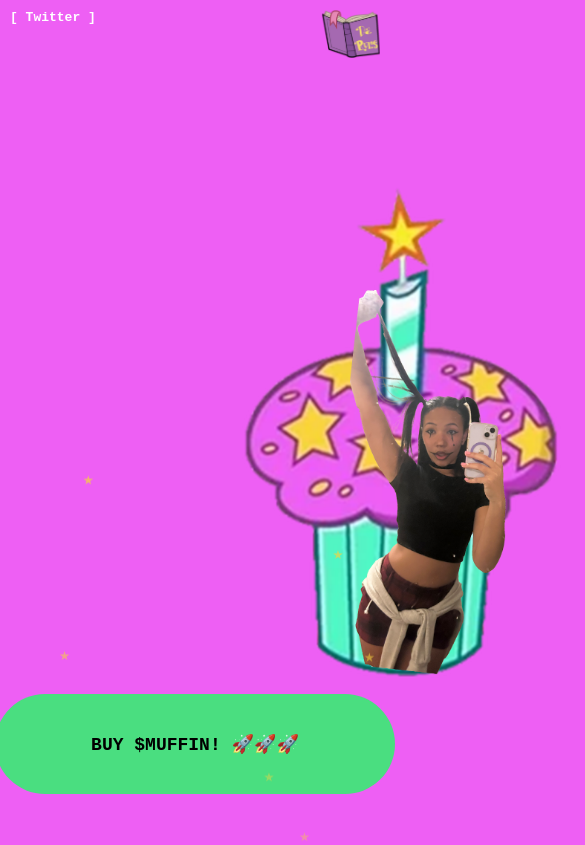
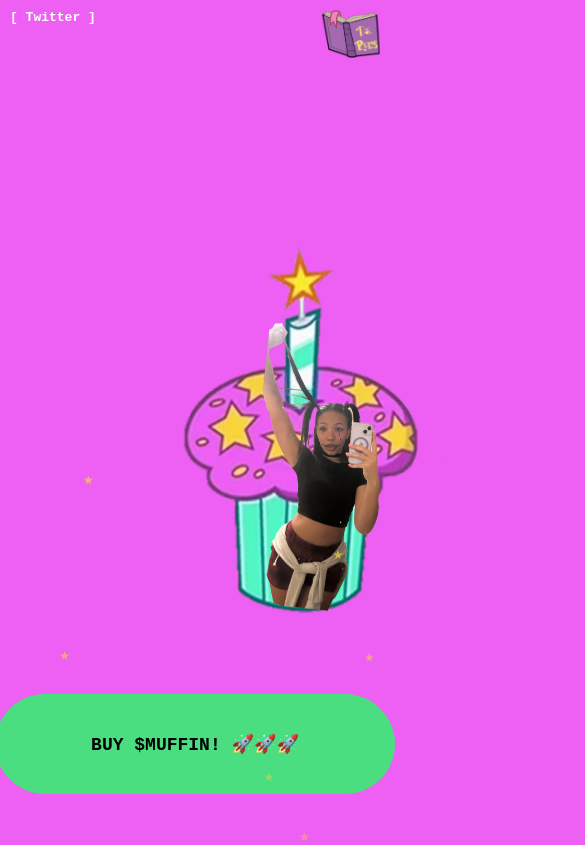
Before and after one commit to hellojaliyah/ticker-is-muffin, a plain HTML site: page index.html in a window 390 px wide. Shown: the top 845 px of the page, 585 px wide, since content can reach past the window. Drawn offline with nearby package versions, Linux system fonts and the light colour scheme.

Commit message:
Add files via upload

```diff
--- a/index.html
+++ b/index.html
@@ -60,7 +60,7 @@
             flex-direction: column;
             align-items: center;
             justify-content: center;
-            max-width: 200%;
+            max-width: 150%;
             margin: auto;
         }
 
```
